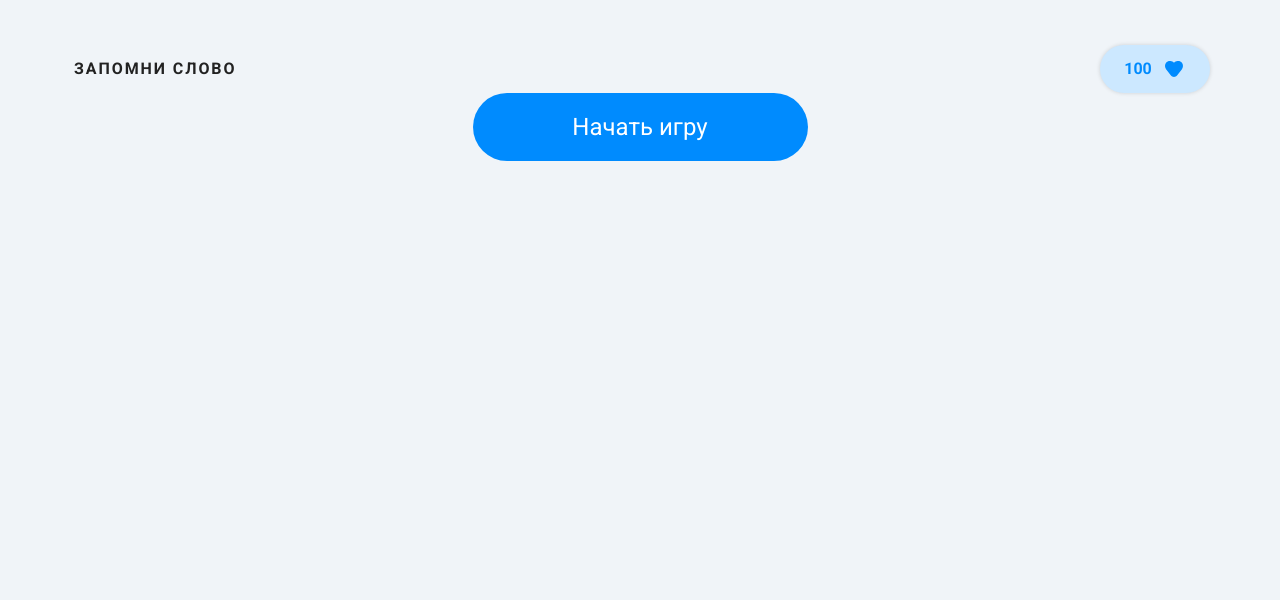
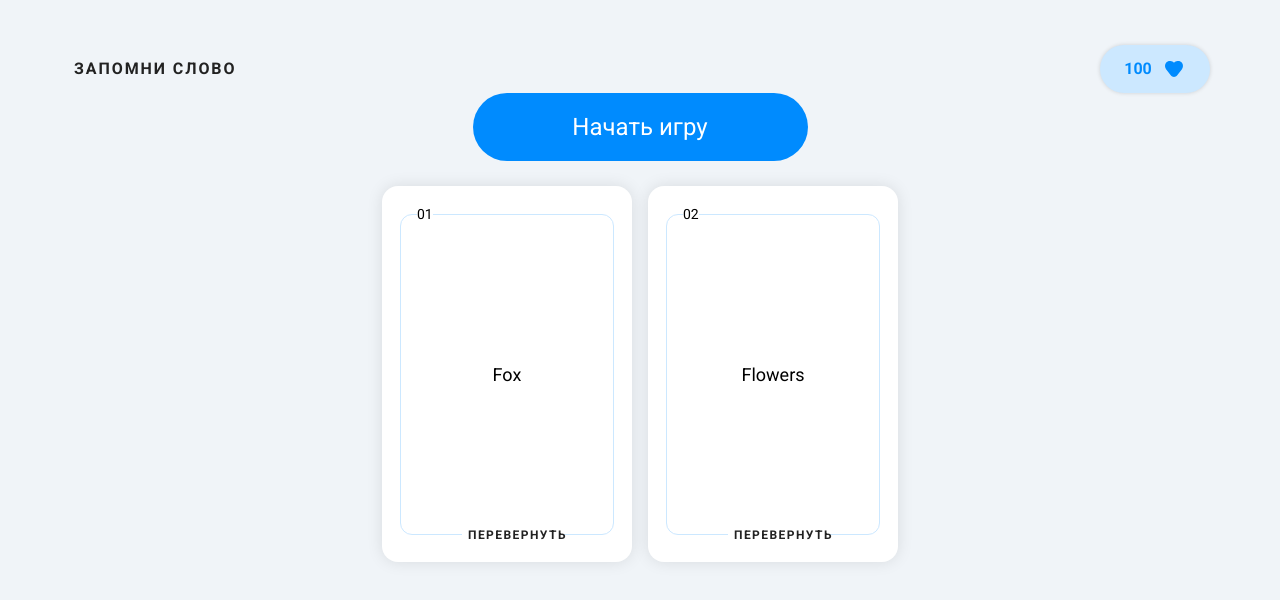
Before and after one commit to koteikatun/vue-app, a Vue app: page / in a window 1280 px wide. Shown: the top 600 px of the page. Built offline with nearby package versions, Linux system fonts and the light colour scheme.

Commit message:
несколько карточек и добавление состояния

```diff
--- a/src/App.vue
+++ b/src/App.vue
@@ -1,13 +1,20 @@
 <script setup>
 import Button from "./components/Button.vue";
-// import Card from "./components/Card.vue";
+import Card from "./components/Card.vue";
 import Headers from "./components/Headers.vue";
 
-// const data = {
-//   contentCardForeign: "Fox",
-//   contentCardTranslate: "Лиса",
-//   numberCard: "01",
-// };
+const cards = [
+  {
+    contentCardForeign: "Fox",
+    contentCardTranslate: "Лиса",
+    numberCard: "01",
+  },
+  {
+    contentCardForeign: "Flowers",
+    contentCardTranslate: "Цветы",
+    numberCard: "02",
+  },
+];
 </script>
 
 <template>
@@ -16,7 +23,11 @@ import Headers from "./components/Headers.vue";
     <div class="buttons">
       <Button />
     </div>
-    <!-- <Card v-bind="data" /> -->
+    <div class="displaycard">
+      <div v-for="(card, index) in cards" :key="index">
+        <Card v-bind="card" />
+      </div>
+    </div>
   </div>
 </template>
 
@@ -28,4 +39,11 @@ import Headers from "./components/Headers.vue";
   display: flex;
   justify-content: center;
 }
+.displaycard {
+  margin-top: 2%;
+  display: flex;
+  flex-wrap: wrap;
+  gap: 16px;
+  justify-content: center;
+}
 </style>
--- a/src/components/Card.vue
+++ b/src/components/Card.vue
@@ -33,7 +33,11 @@ function viewTranslate() {
 }
 
 function changeStat(setStatus) {
-  status.value = setStatus;
+  if (setStatus) {
+    status.value = "Да";
+  } else {
+    status.value = "Нет";
+  }
   emit("setStatus", status.value);
 }
 </script>
@@ -46,10 +50,19 @@ function changeStat(setStatus) {
         <button class="flip-button" @click="viewTranslate">ПЕРЕВЕРНУТЬ</button>
       </div>
       <div v-else>
+        <div v-if="status === 'Да'" class="resultStatus">
+          <Success />
+        </div>
+        <div v-else-if="status === ''" class="resultStatus">
+          <div></div>
+        </div>
+        <div v-else class="resultStatus">
+          <Fail />
+        </div>
         <div class="card-content">{{ props.contentCardTranslate }}</div>
         <div class="icons-variable">
-          <Fail class="button-result" @click="changeStat(true)" />
-          <Success class="button-result" @click="changeStat(false)" />
+          <Fail class="button-result" @click="changeStat(false)" />
+          <Success class="button-result" @click="changeStat(true)" />
         </div>
       </div>
     </div>
@@ -130,4 +143,14 @@ function changeStat(setStatus) {
 .button-result {
   cursor: pointer;
 }
+
+.resultStatus {
+  display: flex;
+  justify-content: center;
+  position: absolute;
+  top: 15px;
+  left: 109px;
+  width: 36px;
+  height: 36px;
+}
 </style>
```
